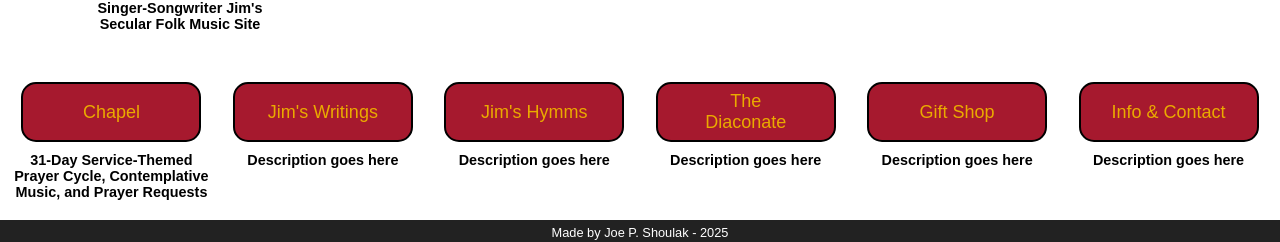
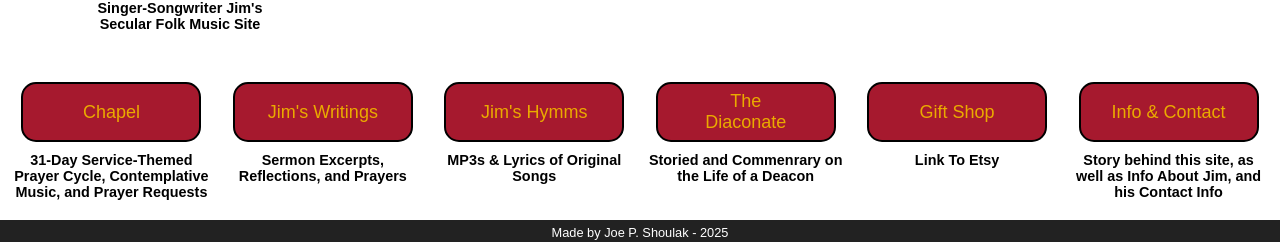
Before and after one commit to JoePShoulak/jim_site, a React (Vite) app: page / in a window 1280 px wide. Shown: the part 595-837 px from the top of the page. Built offline with nearby package versions, Linux system fonts and the light colour scheme.

Commit message:
polished

```diff
--- a/src/components/Footer.jsx
+++ b/src/components/Footer.jsx
@@ -1,10 +1,13 @@
 import { NavButton } from "./NavButton";
 
 const Footer = () => {
+  const footerStyle = {
+    width: "100%",
+    textAlign: "center",
+  };
+
   const navFooterStyle = {
-    width: "100%",
-    color: "white",
-    textAlign: "center",
+    ...footerStyle,
     padding: "10px",
     display: "flex",
     flexDirection: "row",
@@ -15,10 +18,9 @@ const Footer = () => {
   };
 
   const minorFooterStyle = {
-    width: "100%",
+    ...footerStyle,
     background: "#222",
     color: "white",
-    textAlign: "center",
     padding: "5px",
     fontSize: "0.8em",
   };
@@ -32,11 +34,25 @@ const Footer = () => {
             "31-Day Service-Themed Prayer Cycle, Contemplative Music, and Prayer Requests"
           }
         />
-        <NavButton title={"Jim's Writings"} />
-        <NavButton title={"Jim's Hymms"} />
-        <NavButton title={"The Diaconate"} />
-        <NavButton title={"Gift Shop"} />
-        <NavButton title={"Info & Contact"} />
+        <NavButton
+          title={"Jim's Writings"}
+          description={"Sermon Excerpts, Reflections, and Prayers"}
+        />
+        <NavButton
+          title={"Jim's Hymms"}
+          description={"MP3s & Lyrics of Original Songs"}
+        />
+        <NavButton
+          title={"The Diaconate"}
+          description={"Storied and Commenrary on the Life of a Deacon"}
+        />
+        <NavButton title={"Gift Shop"} description={"Link To Etsy"} />
+        <NavButton
+          title={"Info & Contact"}
+          description={
+            "Story behind this site, as well as Info About Jim, and his Contact Info"
+          }
+        />
       </footer>
       <footer style={minorFooterStyle}>Made by Joe P. Shoulak - 2025</footer>
     </>
```
